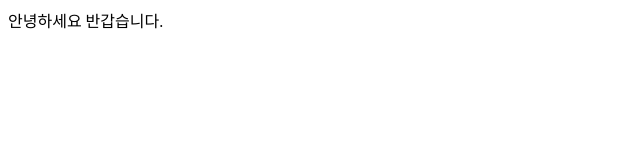
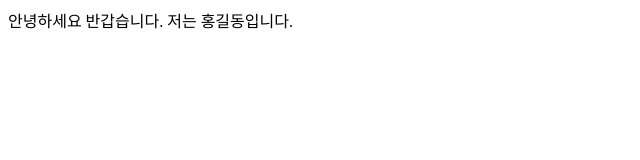
Before and after one commit to 07mz/clone-coding-1, a plain HTML site: page index.html in a window 1280 px wide. Shown: the whole page, without its empty margins (0-640 px from the left). Drawn offline with Linux system fonts and the light colour scheme.

Commit message:
220808 학원에서

```diff
--- a/index.html
+++ b/index.html
@@ -7,6 +7,6 @@
   <title>Document</title>
 </head>
 <body>
-  안녕하세요 반갑습니다.
+  안녕하세요 반갑습니다. 저는 홍길동입니다.
 </body>
 </html>
```
